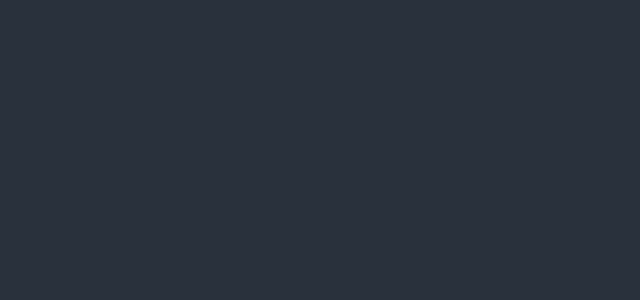
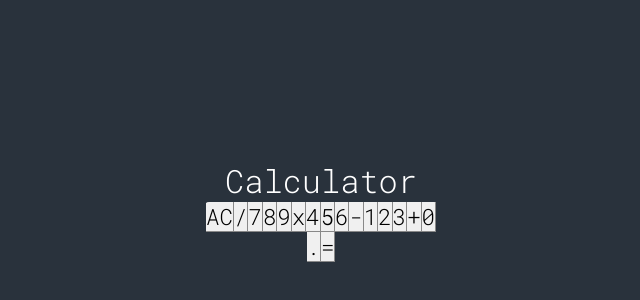
Before and after one commit to AlexBorgesDev/calculator, a React (Create React App) app: page / in a window 1280 px wide. Shown: the part 60-360 px from the top of the page, without its empty margins (319-959 px from the left). Built offline with nearby package versions, Linux system fonts and the light colour scheme.

Commit message:
Created class .title and changed .calculator class

```diff
--- a/src/pages/Main/index.tsx
+++ b/src/pages/Main/index.tsx
@@ -1,7 +1,33 @@
+import Button from '../../components/Button'
+
 import styles from './styles.module.css'
 
 const Main = () => {
-  return <div className={styles.calculator}></div>
+  return (
+    <>
+      <h1 className={styles.title}>Calculator</h1>
+
+      <div className={styles.calculator}>
+        <Button label="AC" />
+        <Button label="/" />
+        <Button label="7" />
+        <Button label="8" />
+        <Button label="9" />
+        <Button label="x" />
+        <Button label="4" />
+        <Button label="5" />
+        <Button label="6" />
+        <Button label="-" />
+        <Button label="1" />
+        <Button label="2" />
+        <Button label="3" />
+        <Button label="+" />
+        <Button label="0" />
+        <Button label="." />
+        <Button label="=" />
+      </div>
+    </>
+  )
 }
 
 export default Main
```
